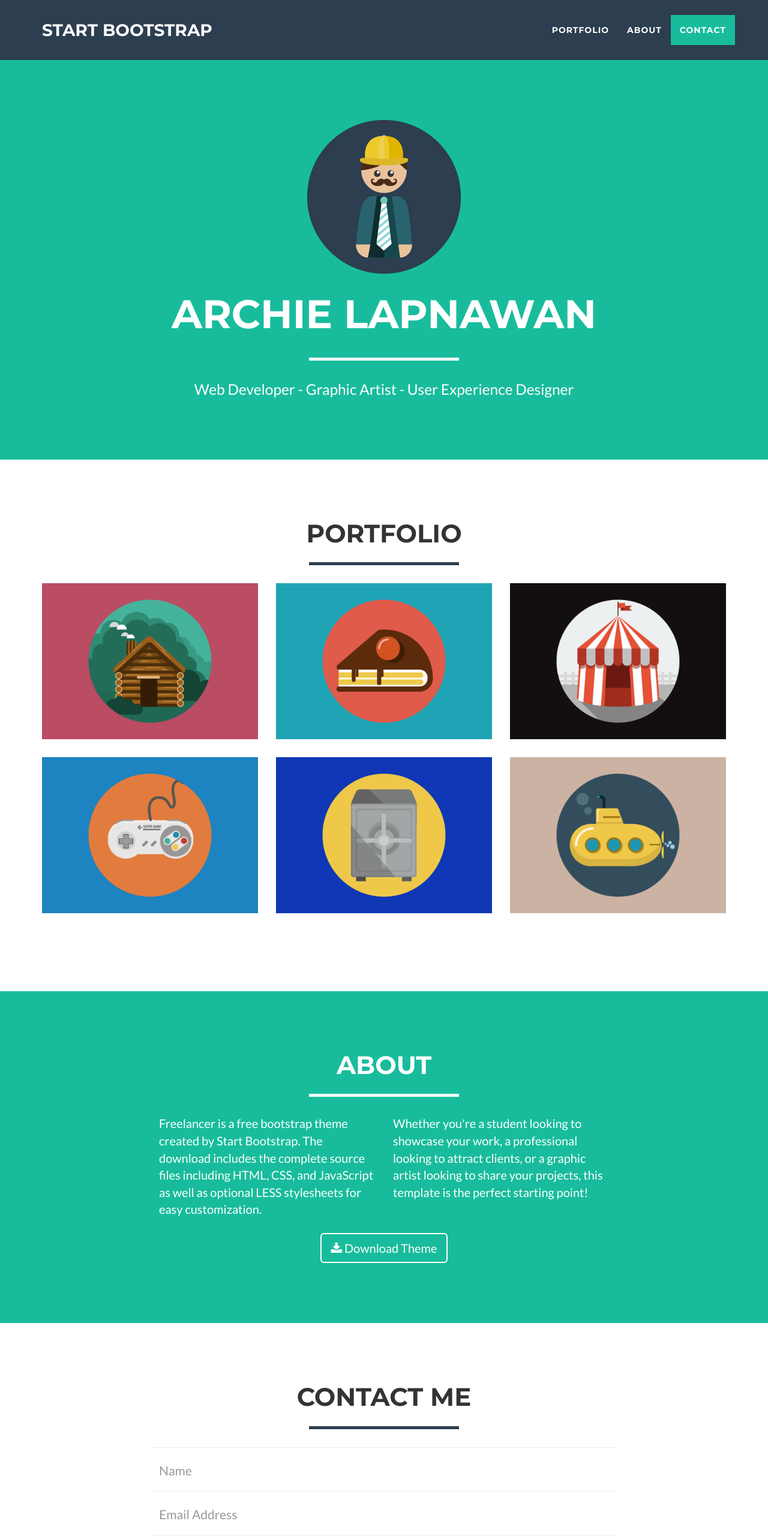
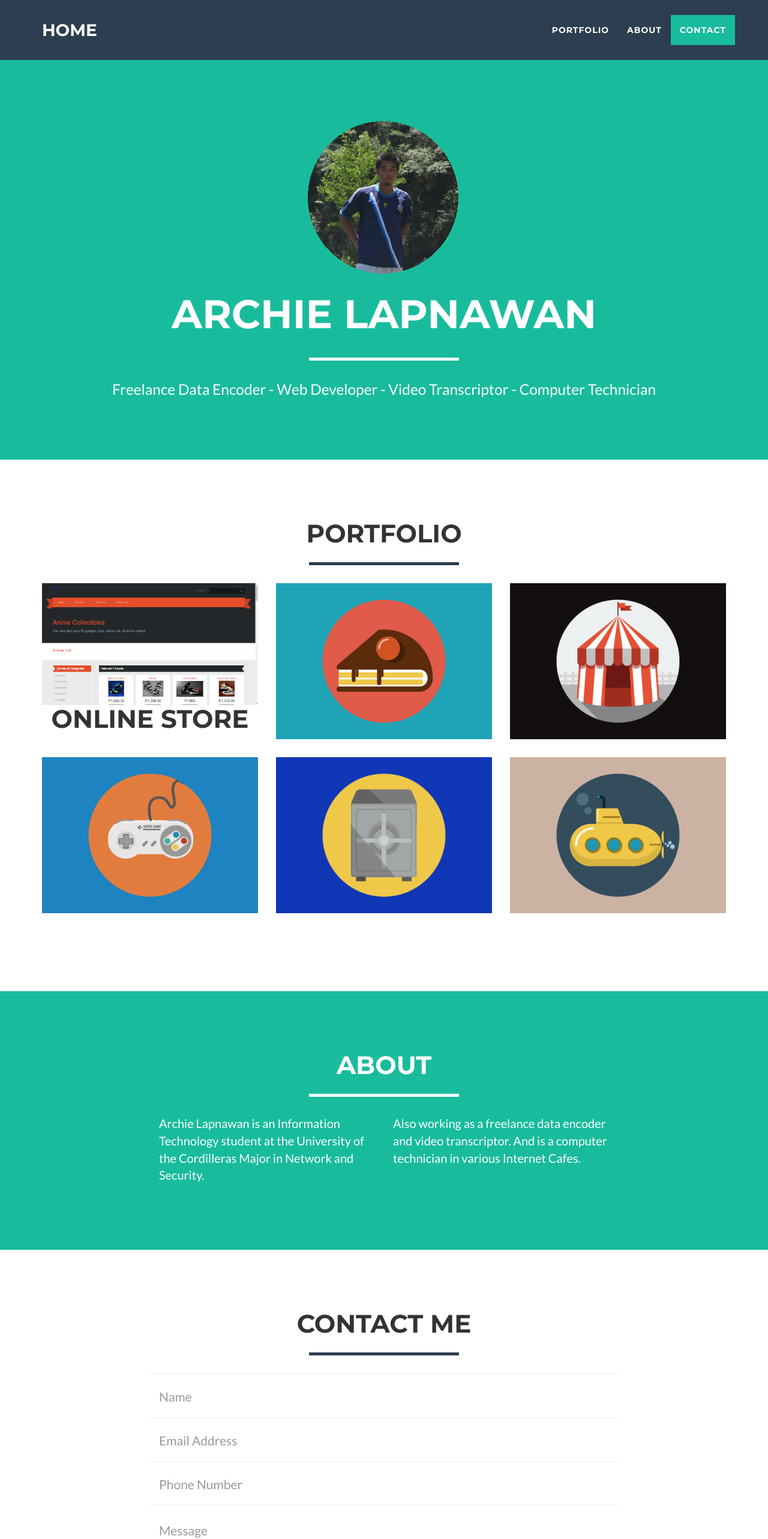
Before and after one commit to ArchieLapnawan/Arch, a website: page index.html in a window 1280 px wide. Shown: the top 2565 px of the page at 60% size. Drawn offline with nearby package versions, Linux system fonts and the light colour scheme; files whose address does not match are found by name.

Commit message:
Add files via upload

```diff
--- a/index.html
+++ b/index.html
@@ -9,7 +9,7 @@
     <meta name="description" content="">
     <meta name="author" content="">
 
-    <title>Freelancer - Start Bootstrap Theme</title>
+    <title>ArcH</title>
 
     <!-- Bootstrap Core CSS -->
     <link href="vendor/bootstrap/css/bootstrap.min.css" rel="stylesheet">
@@ -41,7 +41,7 @@
                 <button type="button" class="navbar-toggle" data-toggle="collapse" data-target="#bs-example-navbar-collapse-1">
                     <span class="sr-only">Toggle navigation</span> Menu <i class="fa fa-bars"></i>
                 </button>
-                <a class="navbar-brand" href="#page-top">Start Bootstrap</a>
+                <a class="navbar-brand" href="#page-top">Home</a>
             </div>
 
             <!-- Collect the nav links, forms, and other content for toggling -->
@@ -71,11 +71,11 @@
         <div class="container">
             <div class="row">
                 <div class="col-lg-12">
-                    <img class="img-responsive" src="profile.png" alt="">
+                    <img class="img-responsive" src="img/prof.png" alt="">
                     <div class="intro-text">
                         <span class="name">Archie Lapnawan</span>
                         <hr class="star-light">
-                        <span class="skills">Web Developer - Graphic Artist - User Experience Designer</span>
+                        <span class="skills">Freelance Data Encoder - Web Developer - Video Transcriptor - Computer Technician</span>
                     </div>
                 </div>
             </div>
@@ -93,14 +93,14 @@
             </div>
             <div class="row">
                 <div class="col-sm-4 portfolio-item">
-                    <a href="#portfolioModal1" class="portfolio-link" data-toggle="modal">
+                    <a href="https://archielapnawan.github.io/AnimeStore/" class="portfolio-link" data-toggle="modal">
                         <div class="caption">
                             <div class="caption-content">
                                 <i class="fa fa-search-plus fa-3x"></i>
                             </div>
                         </div>
-                        <img src="img/portfolio/cabin.png" class="img-responsive" alt="">
-                    </a>
+                        <img src="img/portfolio/store.png" class="img-responsive" alt="">
+                    </a><h2 style="text-align:center">Online Store</h2>
                 </div>
                 <div class="col-sm-4 portfolio-item">
                     <a href="#portfolioModal2" class="portfolio-link" data-toggle="modal">
@@ -167,15 +167,10 @@
             </div>
             <div class="row">
                 <div class="col-lg-4 col-lg-offset-2">
-                    <p>Freelancer is a free bootstrap theme created by Start Bootstrap. The download includes the complete source files including HTML, CSS, and JavaScript as well as optional LESS stylesheets for easy customization.</p>
+                    <p>Archie Lapnawan is an Information Technology student at the University of the Cordilleras Major in Network and Security. </p>
                 </div>
                 <div class="col-lg-4">
-                    <p>Whether you're a student looking to showcase your work, a professional looking to attract clients, or a graphic artist looking to share your projects, this template is the perfect starting point!</p>
-                </div>
-                <div class="col-lg-8 col-lg-offset-2 text-center">
-                    <a href="#" class="btn btn-lg btn-outline">
-                        <i class="fa fa-download"></i> Download Theme
-                    </a>
+                    <p>Also working as a freelance data encoder and video transcriptor. And is a computer technician in various Internet Cafes.</p>
                 </div>
             </div>
         </div>
@@ -236,6 +231,7 @@
         </div>
     </section>
 
+
     <!-- Footer -->
     <footer class="text-center">
         <div class="footer-above">
@@ -243,20 +239,21 @@
                 <div class="row">
                     <div class="footer-col col-md-4">
                         <h3>Location</h3>
-                        <p>3481 Melrose Place
-                            <br>Beverly Hills, CA 90210</p>
+                        <p>#90 Purok 1
+                            <br>Gibraltar, Baguio City,
+                              <br> Philippines 2600</p>
                     </div>
                     <div class="footer-col col-md-4">
                         <h3>Around the Web</h3>
                         <ul class="list-inline">
                             <li>
-                                <a href="#" class="btn-social btn-outline"><i class="fa fa-fw fa-facebook"></i></a>
+                                <a href="https://www.facebook.com/watatager" class="btn-social btn-outline"><i class="fa fa-fw fa-facebook"></i></a>
                             </li>
                             <li>
-                                <a href="#" class="btn-social btn-outline"><i class="fa fa-fw fa-google-plus"></i></a>
+                                <a href="https://plus.google.com/u/0/108210635942036801696" class="btn-social btn-outline"><i class="fa fa-fw fa-google-plus"></i></a>
                             </li>
                             <li>
-                                <a href="#" class="btn-social btn-outline"><i class="fa fa-fw fa-twitter"></i></a>
+                                <a href="https://twitter.com/4rch2o" class="btn-social btn-outline"><i class="fa fa-fw fa-twitter"></i></a>
                             </li>
                             <li>
                                 <a href="#" class="btn-social btn-outline"><i class="fa fa-fw fa-linkedin"></i></a>
@@ -267,8 +264,8 @@
                         </ul>
                     </div>
                     <div class="footer-col col-md-4">
-                        <h3>About Freelancer</h3>
-                        <p>Freelance is a free to use, open source Bootstrap theme created by <a href="http://startbootstrap.com">Start Bootstrap</a>.</p>
+                        <h3>Remarks</h3>
+                        <p> Enjoy! </p>
                     </div>
                 </div>
             </div>
```
Also changed, not shown: img/portfolio/store.png (added), img/prof.png (added).
